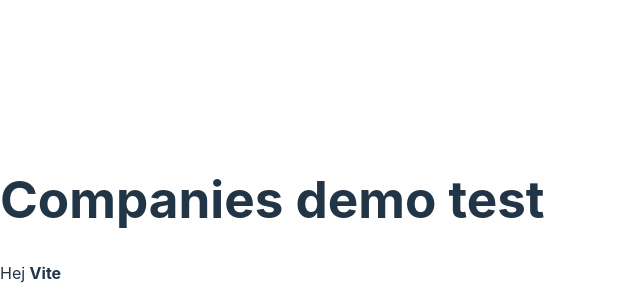
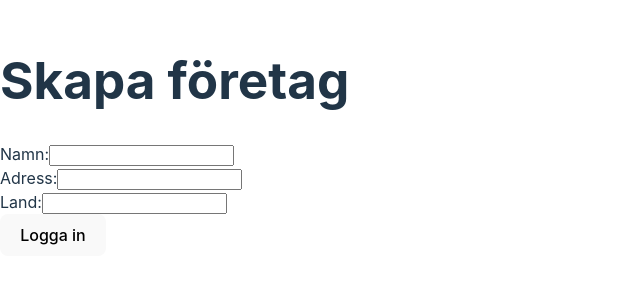
Before and after one commit to elsadahlman/UtbildningProjekt, a React (Vite) app in the folder vite-project/: page / in a window 1280 px wide. Shown: the part 181-477 px from the top of the page, without its empty margins (0-640 px from the left). Built offline with nearby package versions, Linux system fonts and the light colour scheme; no server answers.

Commit message:
Created form for company creation

```diff
--- a/vite-project/package.json
+++ b/vite-project/package.json
@@ -11,7 +11,8 @@
   },
   "dependencies": {
     "react": "^18.2.0",
-    "react-dom": "^18.2.0"
+    "react-dom": "^18.2.0",
+    "react-hook-form": "^7.45.0-next.1"
   },
   "devDependencies": {
     "@types/react": "^18.0.37",
--- a/vite-project/src/Page.tsx
+++ b/vite-project/src/Page.tsx
@@ -1,4 +1,5 @@
 import { useEffect, useState } from "react";
+import { CompanyCreationForm } from "./components/CompanyCreationForm/CompanyCreationForm";
 
 type PageProps = {
     title: string,
@@ -32,6 +33,7 @@ const Page = ({ title, children}: PageProps) => {
 
     return (
         <>
+            <CompanyCreationForm />
             <h1>{title}</h1>
             <p>{children}</p>
             <p>{isActive && <p>Hej</p>}</p>
--- /dev/null
+++ b/vite-project/src/components/CompanyCreationForm/CompanyCreationForm.tsx
@@ -0,0 +1,83 @@
+import { SubmitHandler, useForm } from "react-hook-form"
+type Inputs = {
+    name: string,
+    address: string,
+    country: string
+}
+
+type CompanyCreationDto = {
+    name: string,
+    address: string,
+    country: string,
+    employees: Employee[]
+}
+
+type Employee = {
+
+}
+
+export const CompanyCreationForm = () => {
+
+    const {
+        register,
+        handleSubmit,
+        watch,
+        formState: { errors },
+    } = useForm<CompanyCreationDto>()
+
+    const postData = async (data: CompanyCreationDto) => {
+        const requestOptions = {
+            method: 'POST',
+            headers: { 'Content-Type': 'application/json' },
+            body: JSON.stringify(data)
+        }
+        // const res = await fetch(`http://localhost:5014/api/companies`, requestOptions).then((x) => {const output = x.json()}).then((x) => {return x});
+        await fetch(`http://localhost:5014/api/companies`, requestOptions).then((x) => {x.json()}).then((x) => {return x});
+        // const output = await res.json();
+
+        // return output;
+    }
+
+    const onSubmit: SubmitHandler<CompanyCreationDto> = (data) => {
+        console.log("Input: ", data);
+        data.employees = [];
+        console.log(postData(data));
+    }
+
+    return (
+        <>
+            <h1>Skapa företag</h1>
+            <form onSubmit={handleSubmit(onSubmit)}>
+
+                    <div>
+                        <label>Namn:</label>
+                        {errors.name?.type === "required" && <div style={{ color: "red" }}>Du har inte fyllt i företagets namn</div>}
+                        <input
+                            {...register("name", { required: true })}
+                            type="text"
+                        ></input>
+                    </div>
+
+                    <div>
+                        <label>Adress:</label>
+                        {errors.address?.type === "required" && <div style={{ color: "red" }}>Du har inte fyllt i företagets adress</div>}
+
+                        <input
+                            {...register("address", { required: true })}
+                            type="text"></input>
+                    </div>
+
+                    <div>
+                        <label>Land:</label>
+                        {errors.country?.type === "required" && <div style={{ color: "red" }}>Du har inte fyllt i landet företaget är baserat i</div>}
+
+                        <input
+                            {...register("country", { required: true })}
+                            type="text"></input>
+                    </div>
+
+                <button type="submit">Logga in</button>
+            </form>
+        </>
+        )
+}
```
Also changed, not shown: 1 other file (tests, documents, lock files or other folders).
